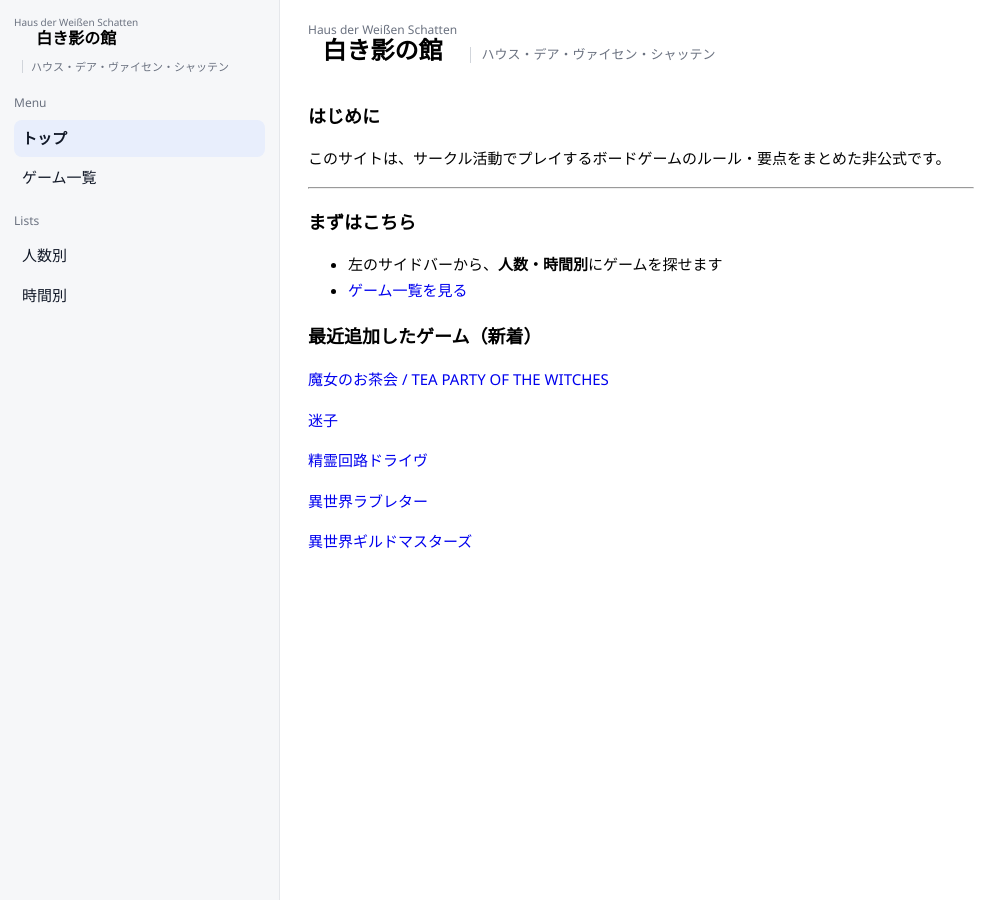
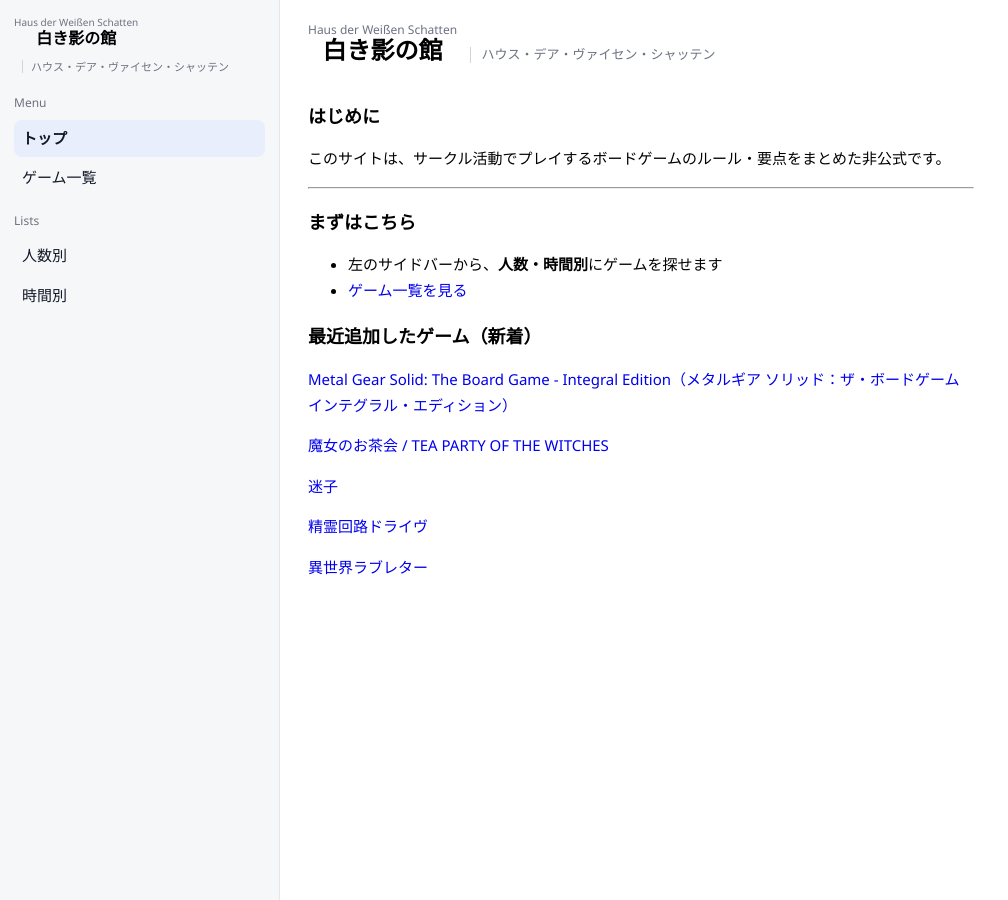
Before and after one commit to weiss-schwarz-house/weiss-schwarz-house, a Jekyll site: the page built from index.md, in a window 1280 px wide. Shown: the whole page, without its empty margins (0-1008 px from the left). Built offline with Jekyll 4.4.1, drawn with Linux system fonts in a browser that asks for light colours.

Commit message:
メタルギア修正

```diff
--- a/games/metal-gear-solid-board-game.md
+++ b/games/metal-gear-solid-board-game.md
@@ -1,7 +1,7 @@
 ---
 date: 2026-10-17
 layout: default
-title: Metal Gear Solid: The Board Game（メタルギア ソリッド：ザ・ボードゲーム）
+title: "Metal Gear Solid: The Board Game - Integral Edition（メタルギア ソリッド：ザ・ボードゲーム インテグラル・エディション）"
 toc: true
 players_min: 1
 players_max: 4
@@ -19,7 +19,7 @@ source_url: "https://boardgamegeek.com/boardgame/266529/metal-gear-solid-the-boa
 official_url: "https://www.cmon.com/products/metal-gear-solid-the-board-game/"
 japanese_url: "https://cmonjapan.shop/products/metal-gear-solid"
 rulebook_url: "https://www.dropbox.com/scl/fi/ygfe8wlt2bhw1fpxlfn2h/.pdf?rlkey=2yv6kjd3dcc9au6yu9v6y8hbd&st=dkumzg6y&raw=1"
-thumbnail_url: "https://time2play.bg/attachments/26a1794nmglxdm05nx722bks0/main.webp"
+thumbnail_url: "https://cmonjapan.shop/cdn/shop/files/MGS-6b_largeJPN_535x.jpg?v=1779341152"
 thumbnail_alt: "メタルギア ソリッド：ザ・ボードゲームのボックスアート"
 # weight: omitted -> auto-derived from time_max
 ---
```
